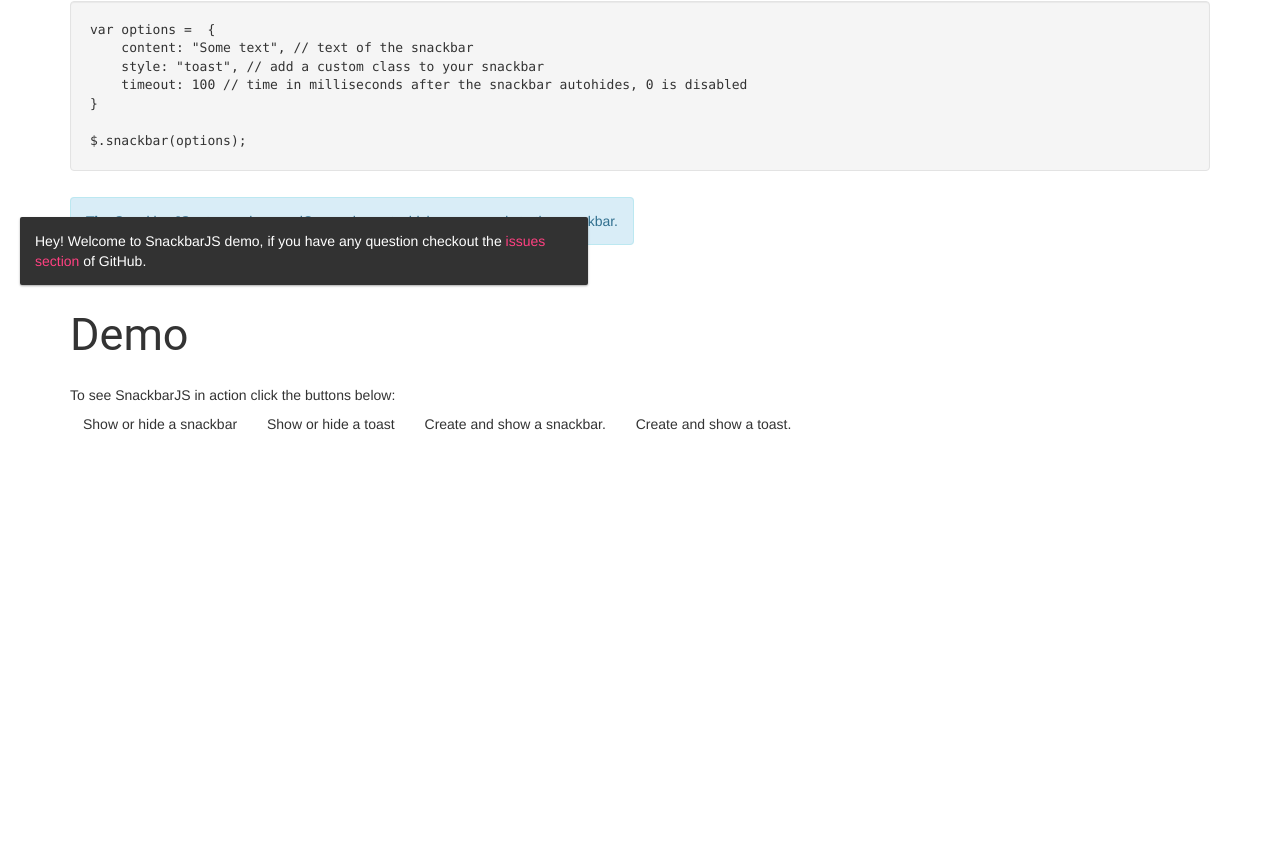
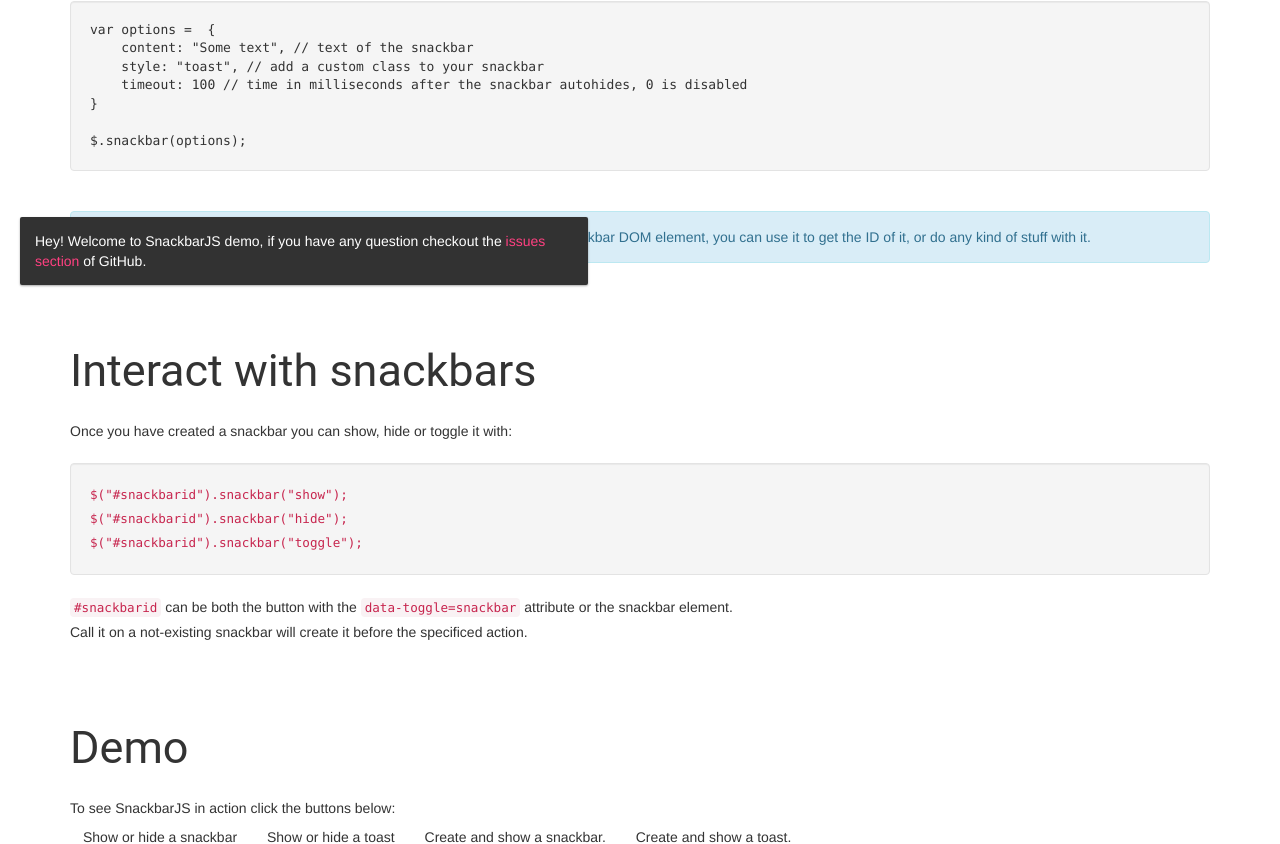
Before and after one commit to FezVrasta/snackbarjs, a plain HTML site: page index.html in a window 1280 px wide. Shown: the part 495-1339 px from the top of the page. Before the commit the page ends 952 px from the top, so only its background shows below. Drawn offline with nearby package versions, Linux system fonts and the light colour scheme.

Commit message:
Added doc about interactions.

```diff
--- a/index.html
+++ b/index.html
@@ -36,7 +36,21 @@
 
 $.snackbar(options);</code></pre>
                     <br>
-                    <span class="alert alert-info shadow-z-2"><b>Tip</b>: SnackbarJS returns always a jQuery element which corresponds to the snackbar.</span>
+                    <div class="alert alert-info shadow-z-2"><b>Tip</b>: SnackbarJS returns always a jQuery element which corresponds to the snackbar DOM element, you can use it to get the ID of it, or do any kind of stuff with it.</div>
+
+                </p>
+                <br>
+                <br>
+                <h2>Interact with snackbars</h2>
+                <p>
+                    Once you have created a snackbar you can show, hide or toggle it with:
+                    <code class="well" style="display: block; margin: 20px 0;">
+                        $("#snackbarid").snackbar("show");<br>
+                        $("#snackbarid").snackbar("hide");<br>
+                        $("#snackbarid").snackbar("toggle");
+                    </code>
+                    <code>#snackbarid</code> can be both the button with the <code>data-toggle=snackbar</code> attribute or the snackbar element.<br>
+                    Call it on a not-existing snackbar will create it before the specificed action.
 
                 </p>
                 <br>
```
